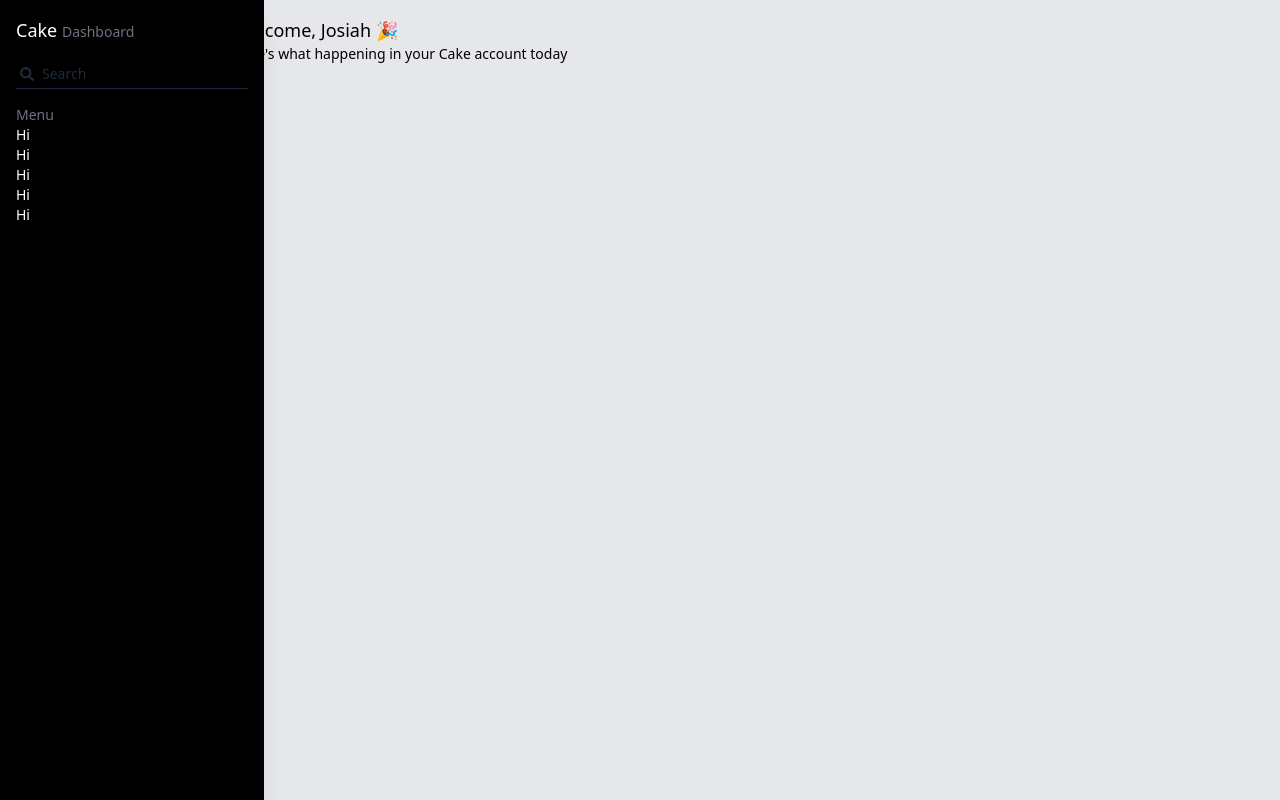
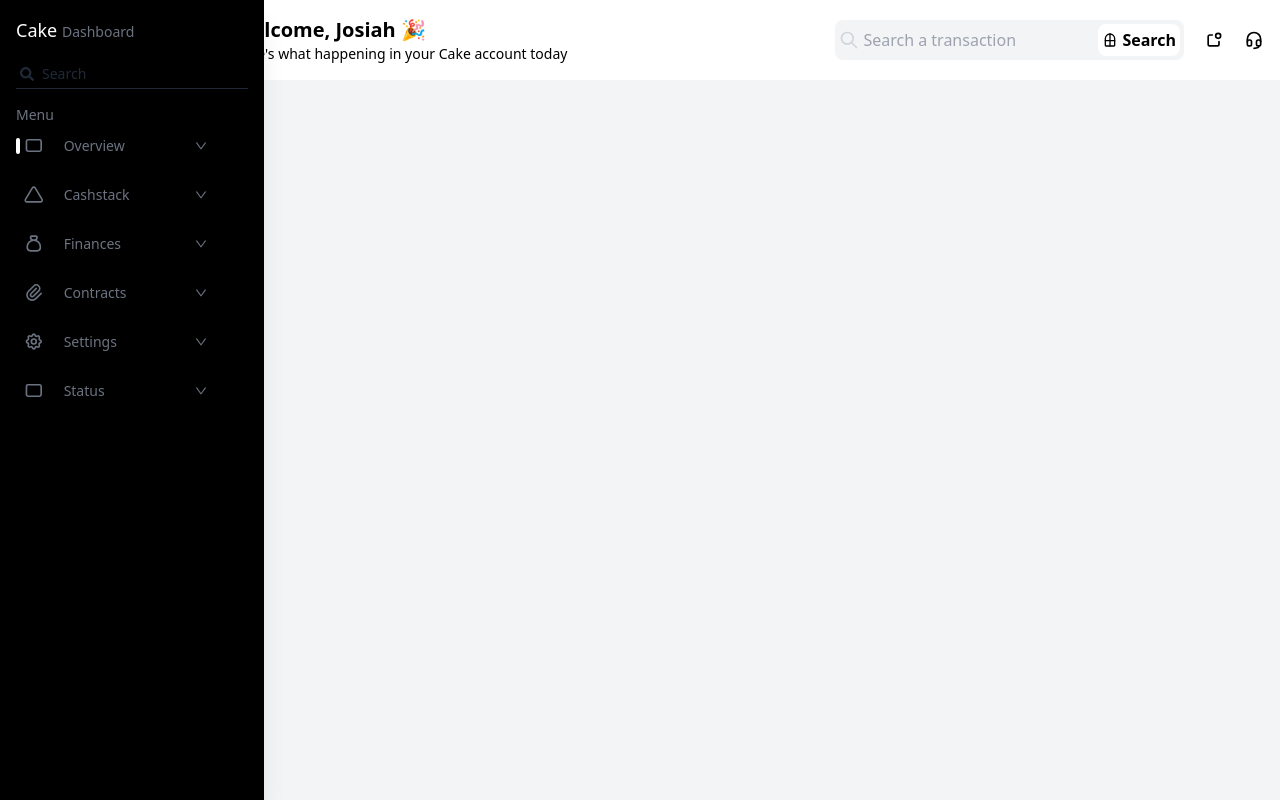
Before and after one commit to fagbenjaenoch/cake-dashboard, a Next.js app: page / in a window 1280 px wide. Built offline with nearby package versions, Linux system fonts and the light colour scheme.

Commit message:
update: worked on the basic functionality of the sidebar (credits to my mentor)

```diff
--- /dev/null
+++ b/components/Dropdown.jsx
@@ -0,0 +1,32 @@
+import React, { useState } from "react";
+import TabIndicator from "./TabIndicator";
+import { AiOutlineDown } from "react-icons/ai";
+
+const Dropdown = ({ title, active, Icon, array }) => {
+  const [isOpen, setIsOpen] = useState(false);
+  return (
+    <>
+      <div
+        className="flex gap-5 items-center text-gray-500 hover:text-white cursor-pointer hover:bg-gray-900 p-2 rounded-lg mb-2 relative"
+        onClick={() => setIsOpen(!isOpen)}
+      >
+        {active && <TabIndicator />}
+        {Icon}
+        <div className="w-full flex items-center justify-between">
+          <div>{title}</div>
+          <AiOutlineDown />
+        </div>
+      </div>
+      {isOpen && (
+        <div className="flex gap-5 items-center text-gray-500 hover:text-white cursor-pointer hover:bg-gray-900 p-4 rounded-lg mb-2 relative text-sm">
+          {Icon}
+          <div className="w-full flex items-center justify-between">
+            <div>{title}</div>
+          </div>
+        </div>
+      )}
+    </>
+  );
+};
+
+export default Dropdown;
--- a/components/Header.jsx
+++ b/components/Header.jsx
@@ -1,13 +1,43 @@
-import React from "react";
+import React, { useState } from "react";
+import {
+  TbApple,
+  TbHeadset,
+  TbNotification,
+  TbSearch,
+  TbWindow,
+} from "react-icons/tb";
 
 const Header = () => {
+  const [searchTerm, setSearchTerm] = useState("");
+
   return (
-    <div className="p-4 flex text-black">
+    <div className="p-4 flex flex-row items-center justify-between text-black bg-white">
       <div className="block">
-        <h1 className="text-lg text-bold">Welcome, Josiah 🎉</h1>
+        <h1 className="text-xl font-bold">Welcome, Josiah 🎉</h1>
         <p className="text-sm">
           Here&apos;s what happening in your Cake account today
         </p>
+      </div>
+      <div className="flex flex-row items-center gap-5">
+        <div className="flex items-center gap-1 bg-gray-100 p-1 rounded-lg">
+          <TbSearch className="text-gray-300" size={20} />
+          <input
+            type="text"
+            value={searchTerm}
+            onChange={(e) => setSearchTerm(e.target.value)}
+            className="outline-none bg-transparent"
+            placeholder="Search a transaction"
+          />
+          <button className="bg-white p-1 rounded-lg font-semibold flex flex-row items-center gap-1">
+            <TbWindow /> Search
+          </button>
+        </div>
+        <button>
+          <TbNotification size={20} />
+        </button>
+        <button>
+          <TbHeadset size={20} />
+        </button>
       </div>
     </div>
   );
--- a/components/Sidebar.jsx
+++ b/components/Sidebar.jsx
@@ -10,12 +10,13 @@ import {
 } from "react-icons/tb";
 
 import SearchBar from "./SearchBar";
+import Dropdown from "./Dropdown";
 import Tabs from "./Tabs";
 import { sideBarTabs } from "@/data/sidebarTabs";
 
 const Sidebar = ({ children }) => {
   return (
-    <div className="flex">
+    <div className="">
       <div className="fixed h-screen bg-black border-r-gray p-4 text-white shadow-xl text-sm">
         <div className="mb-4">
           <span className="text-extrabold text-lg">Cake </span>
@@ -25,81 +26,9 @@ const Sidebar = ({ children }) => {
         <span className="text-gray-500 mb-4">Menu</span>
 
         <Tabs tabs={sideBarTabs} />
-        {/* <div className="flex gap-5 items-center text-gray-500 hover:text-white cursor-pointer hover:bg-gray-900 p-2 rounded-lg mb-2 group relative">
-        <div className="hidden group-hover:block absolute bg-white py-2 px-0.5 rounded-lg left-0 mr-12"></div>
-        <TbRectangle size={25} />
-        <div className="w-full flex items-center justify-between">
-          <div>Overview</div>
-          <AiOutlineDown className="cursor-pointer" />
-        </div>
       </div>
 
-      <div className="flex gap-5 items-center text-gray-500 hover:text-white cursor-pointer hover:bg-gray-900 p-2 rounded-lg mb-2">
-        <TbRectangle size={25} />
-        <div className="w-full flex items-center justify-between">
-          <div>Transactions</div>
-          <AiOutlineDown className="cursor-pointer" />
-        </div>
-      </div>
-
-      <div className="flex gap-5 items-center text-gray-500 hover:text-white cursor-pointer hover:bg-gray-900 p-2 rounded-lg mb-2">
-        <TbCircle size={25} />
-        <div className="w-full flex items-center justify-between">
-          <div>Schedule Alerts</div>
-          <AiOutlineDown className="cursor-pointer" />
-        </div>
-      </div>
-
-      <div className="flex gap-5 items-center text-gray-500 hover:text-white cursor-pointer hover:bg-gray-900 p-2 rounded-lg mb-2">
-        <TbTriangle size={25} />
-        <div className="w-full flex items-center justify-between">
-          <div>Cashstack</div>
-          <AiOutlineDown className="cursor-pointer" />
-        </div>
-      </div>
-
-      <div className="border-t border-gray-800 py-2">
-        <div className="flex gap-5 items-center text-gray-500 hover:text-white cursor-pointer hover:bg-gray-900 p-2 rounded-lg">
-          <TbMoneybag size={25} />
-          <div className="w-full flex items-center justify-between">
-            <div>Finances</div>
-            <AiOutlineDown className="cursor-pointer" />
-          </div>
-        </div>
-      </div>
-
-      <div className="border-t border-gray-800 py-2">
-        <div className="flex gap-5 items-center text-gray-500 hover:text-white cursor-pointer hover:bg-gray-900 p-2 rounded-lg">
-          <TbPaperclip size={25} />
-          <div className="w-full flex items-center justify-between">
-            <div>Contracts</div>
-            <AiOutlineDown className="cursor-pointer" />
-          </div>
-        </div>
-      </div>
-
-      <div className="border-t border-gray-800 py-2">
-        <div className="flex gap-5 items-center text-gray-500 hover:text-white cursor-pointer hover:bg-gray-900 p-2 rounded-lg">
-          <TbSettings size={25} />
-          <div className="w-full flex items-center justify-between">
-            <div>Settings</div>
-            <div className="bg-white px-3 text-black font-bold rounded-full text-sm">
-              2
-            </div>
-          </div>
-        </div>
-      </div>
-
-      <div className="border-t border-gray-800 py-2">
-        <div className="flex gap-5 items-center text-gray-500 hover:text-white cursor-pointer hover:bg-gray-900 p-2 rounded-lg">
-          <TbCircle size={25} />
-          <div className="w-full flex items-center justify-between">
-            <div>Status</div>
-            <AiOutlineDown className="cursor-pointer" />
-          </div>
-        </div> */}
-      </div>
-      <main className="ml-[13.6rem] w-full bg-gray-200 h-screen">
+      <main className="ml-[13.6rem] w-ful bg-gray-100 h-screen">
         {children}
       </main>
     </div>
--- a/components/Tab.jsx
+++ b/components/Tab.jsx
@@ -2,14 +2,11 @@
 
 import React from "react";
 import { AiOutlineDown } from "react-icons/ai";
+import TabIndicator from './TabIndicator'
 
-const TabIndicator = () => {
-  return (
-    <div className="absolute bg-white py-2 px-0.5 rounded-lg left-0 mr-12"></div>
-  );
-};
 
 const Tab = ({ title, active, onClick, index, Icon }) => {
+  console.log(title);
   return (
     <div className="flex gap-5 items-center text-gray-500 hover:text-white cursor-pointer hover:bg-gray-900 p-2 rounded-lg mb-2 relative">
       {active && <TabIndicator />}
--- /dev/null
+++ b/components/TabIndicator.jsx
@@ -0,0 +1,9 @@
+import React from "react";
+
+const TabIndicator = () => {
+  return (
+    <div className="absolute bg-white py-2 px-0.5 rounded-lg left-0 mr-12"></div>
+  );
+};
+
+export default TabIndicator;
--- a/components/Tabs.jsx
+++ b/components/Tabs.jsx
@@ -1,5 +1,6 @@
 import React, { useState } from "react";
 import Tab from "./Tab";
+import Dropdown from "./Dropdown";
 
 const Tabs = ({ tabs }) => {
   const [activeTabIndex, setActiveTabIndex] = useState(0);
@@ -9,8 +10,20 @@ const Tabs = ({ tabs }) => {
   };
 
   return (
-    <div>
+    <div className="w-[200px]">
       {tabs.map((tab, index) => {
+        if (tab.isDropDown) {
+          return (
+            <Dropdown
+              key={index}
+              title={tab.title}
+              Icon={tab.icon}
+              active={index === activeTabIndex}
+              array={tab.array}
+            />
+          );
+        }
+        return (
           <Tab
             key={index}
             title={tab.title}
@@ -18,13 +31,9 @@ const Tabs = ({ tabs }) => {
             onClick={() => handleTabCLick(tab.index)}
             index={index}
             Icon={tab.icon}
-        />;
+          />
+        );
       })}
-      {console.log(tabs.length)}
-
-      {[1, 2, 3, 4, 5].map((_, index) => (
-        <div key={index}>Hi</div>
-      ))}
     </div>
   );
 };
--- a/data/sidebarTabs.js
+++ b/data/sidebarTabs.js
@@ -11,25 +11,32 @@ export const sideBarTabs = [
   {
     title: "Overview",
     icon: <TbRectangle size={25} />,
+    isDropDown: true,
+    array: [{ title: "Transactions", icon: <TbRectangle /> }],
   },
   {
     title: "Cashstack",
     icon: <TbTriangle size={25} />,
+    isDropDown: false,
   },
   {
     title: "Finances",
     icon: <TbMoneybag size={25} />,
+    isDropDown: false,
   },
   {
     title: "Contracts",
     icon: <TbPaperclip size={25} />,
+    isDropDown: false,
   },
   {
     title: "Settings",
     icon: <TbSettings size={25} />,
+    isDropDown: false,
   },
   {
     title: "Status",
     icon: <TbRectangle size={25} />,
+    isDropDown: false,
   },
 ];
```
Lines whose indentation alone changed are shown as unchanged.
